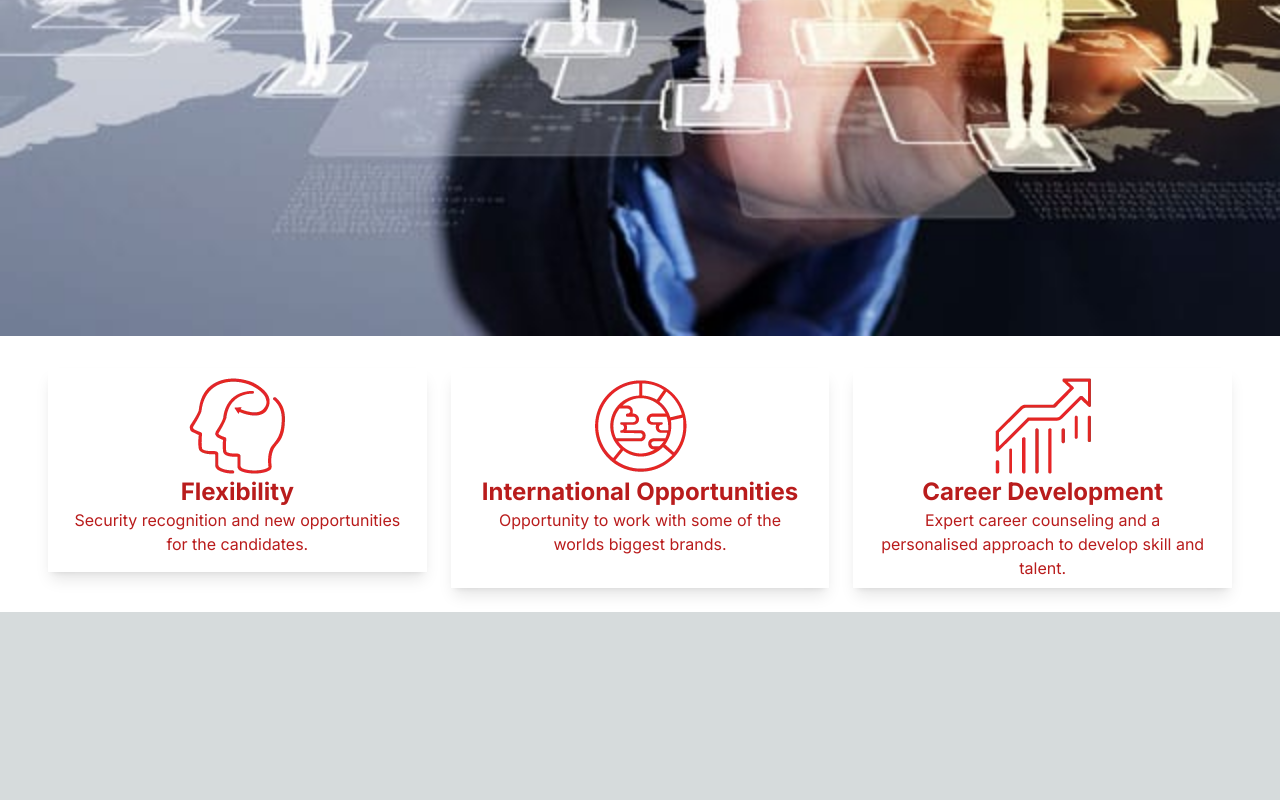
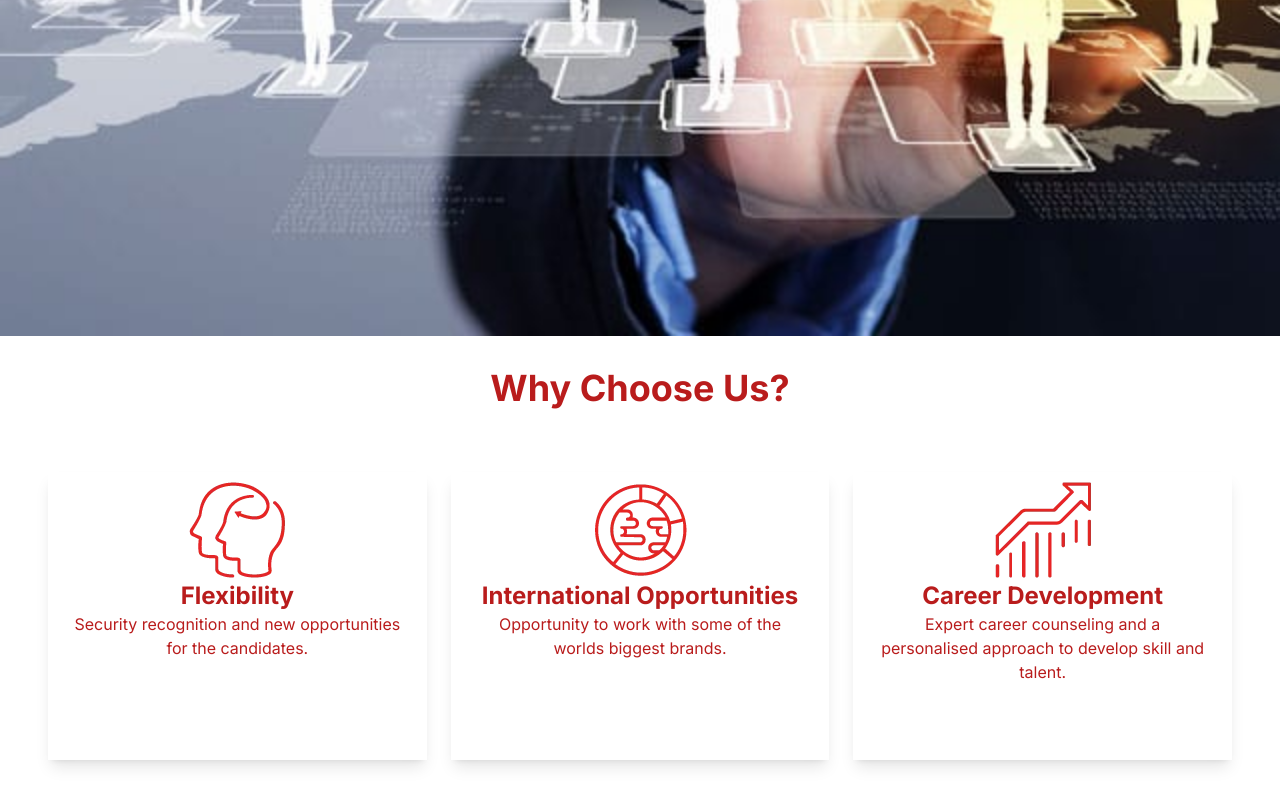
Before and after one commit to Yuvraj883/rpo, a Next.js app: page / in a window 1280 px wide. Shown: the part 508-1308 px from the top of the page. Before the commit the page ends 1120 px from the top, so only its background shows below. Built offline with nearby package versions, Linux system fonts and the light colour scheme.

Commit message:
Updated style

```diff
--- a/components/ChooseUs.jsx
+++ b/components/ChooseUs.jsx
@@ -1,27 +1,30 @@
 const ChooseUs = ()=>{
   return(
     <>
-    <div className="md:grid md:grid-cols-3 flex-col gap-6 bg-white m-0 md:px-12  md:py-6">
+    <div>
+      <h1 className="text-center text-4xl  bg-white font-bold py-8 text-red-700">Why Choose Us? </h1>
+    <div className="md:grid md:grid-cols-3 flex-col gap-6 m-0 md:px-12 bg-white md:py-6">
 
-      <section className="text-red-700 hover:scale-110  col-span-1 mt-2 mb-4 flex-col items-center justify-center shadow-lg md:px-6 py-2 ">
+      <section className="text-red-700 hover:scale-110 h-72 col-span-1 mt-2 mb-4 flex-col items-center justify-center shadow-lg md:px-6 py-2 ">
         <img src="/choose1.webp" className="m-auto" alt="Flexibility"/>
         <h1 className="text-center text-2xl font-bold">Flexibility</h1>
         <p className="text-center">Security recognition and new opportunities for the candidates.</p>
       </section>
 
-      <section className="text-red-700 hover:scale-110 col-span-1 mt-2 flex-col items-center justify-center shadow-lg px-6 py-2 ">
+      <section className="text-red-700 hover:scale-110 h-72 col-span-1 mt-2 flex-col items-center justify-center shadow-lg px-6 py-2 ">
         <img src="/choose3.webp" className="m-auto" alt="International Opportunities"/>
         <h1 className="text-center text-2xl font-bold">International Opportunities</h1>
         <p className="text-center">Opportunity to work with some of the worlds biggest brands.</p>
       </section>
 
-      <section className="text-red-700 hover:scale-110 col-span-1 mt-2 flex-col items-center justify-center shadow-lg px-6 py-2 ">
+      <section className="text-red-700 hover:scale-110 h-72 col-span-1 mt-2 flex-col items-center justify-center shadow-lg px-6 py-2 ">
         <img src="/choose2.webp" className="m-auto" alt="Career Development"/>
         <h1 className="text-center text-2xl font-bold">Career Development</h1>
         <p className="text-center">Expert career counseling and a personalised approach to develop skill and talent.</p>
       </section>
 
     </div>
+    </div>
 
     </>
   )
```
